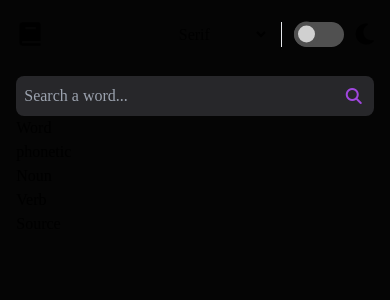
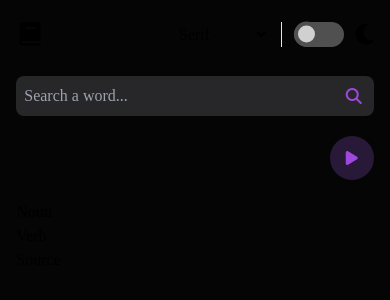
Before and after one commit to Vengxdor/dictionary, a React (Vite) app: page / in a window 390 px wide. Shown: the top 300 px of the page. Built offline with nearby package versions, Linux system fonts and the light colour scheme.

Commit message:
Feat: Finish the word and phonetic header.

```diff
--- a/src/sections/Word.tsx
+++ b/src/sections/Word.tsx
@@ -1,9 +1,15 @@
-function Word ({ word }: {word: object}) {
-  console.log(word)
+import { DictionaryRes } from '../service/dictionarySearch'
+
+function Word ({ word }: {word: DictionaryRes}) {
   return (
-    <header>
-      <h2>Word</h2>
-      <p>phonetic</p>
+    <header className="flex justify-between items-center my-5">
+      <div>
+        <h2 className="text-3xl">{word.word}</h2>
+        <p className="text-dark-primary-400 dark:text-primary-400">{word.phonetic}</p>
+      </div>
+      <button className="bg-dark-primary-500/50 w-11 h-11 rounded-full cursor-pointer dark:bg-primary-200 flex justify-center items-center">
+        <i className="fa-solid fa-play text-dark-primary-400 dark:text-primary-400"></i>
+      </button>
     </header>
   )
 }
```
